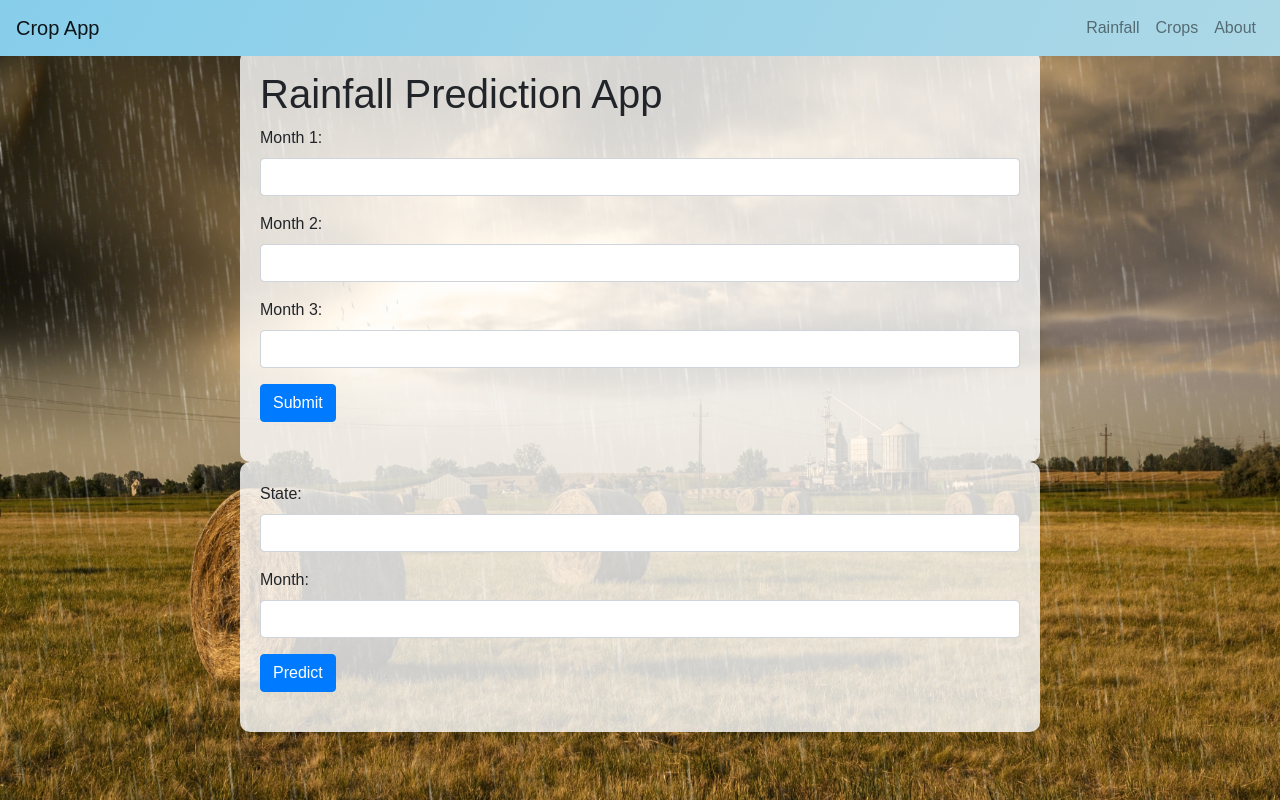
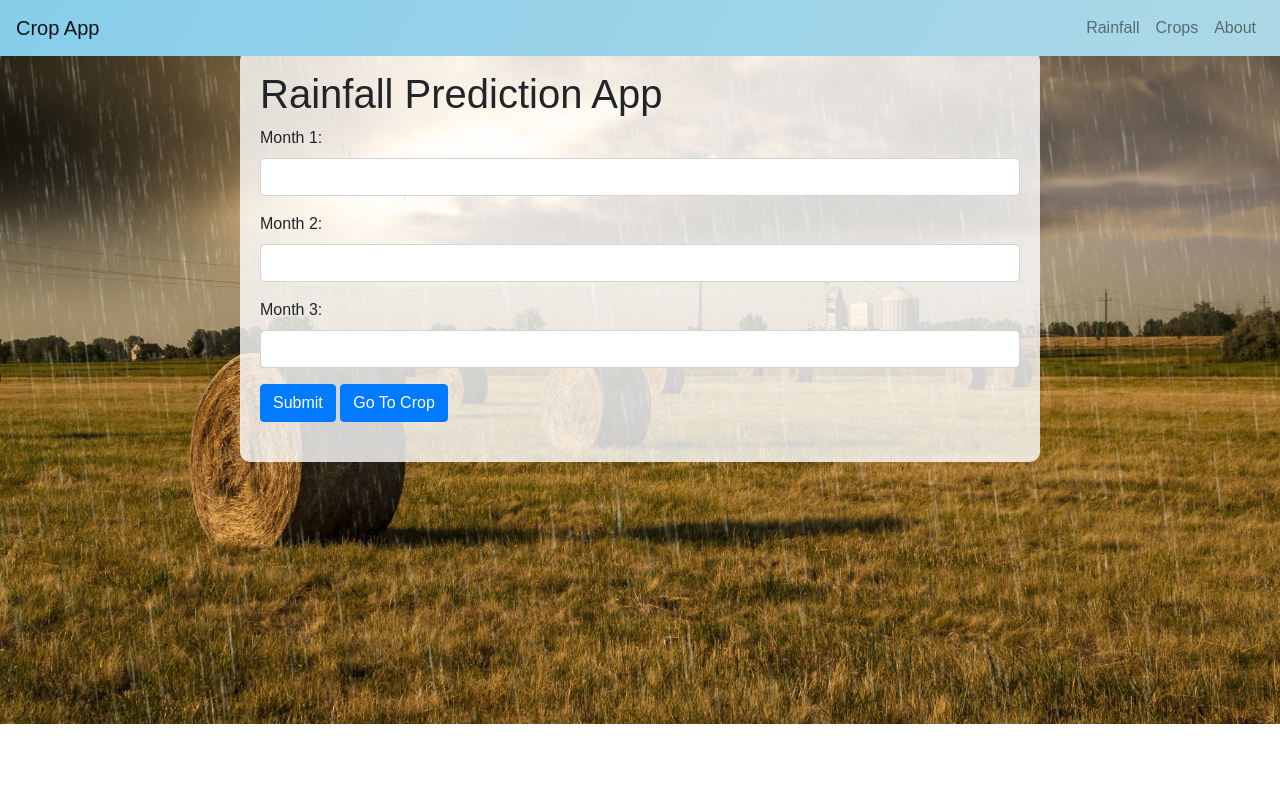
Before and after one commit to ameya932/Rainfall-Crop-Prediction, a Flask app: page /predict/rain in a window 1280 px wide. Run offline with Flask 3, Linux system fonts and the light colour scheme; some libraries are stand-ins or nearby versions.

Commit message:
minor changes to rainfall UI

```diff
--- a/main.py
+++ b/main.py
@@ -2,7 +2,7 @@ import tensorflow as tf
 import pandas as pd
 import numpy as np
 from sklearn.preprocessing import LabelEncoder
-from flask import Flask, render_template, request
+from flask import Flask, render_template, request, redirect
 import requests
 from bs4 import BeautifulSoup
 
@@ -23,6 +23,8 @@ def home():
 @app.route('/predict/crop', methods=['GET', 'POST'])
 def predict_crop():
     if request.method == 'GET':
+        if request.args.get('rainfall', None):
+            return render_template('croppredict.html', rainfall = request.args.get('rainfall', None))
         return render_template('croppredict.html')
     else:
         N = request.form['N']
@@ -74,6 +76,28 @@ def fetch_crop_details(crop_name):
     return crop_info, crop_image_url, irrigation_link
 
 
+@app.route('/predict/rain/custom', methods=['POST'])
+def predict_rain_custom():
+    if request.method == 'POST':
+        m1 = request.form['m1']
+        m2 = request.form['m2']
+        m3 = request.form['m3']
+
+        model_input = [float(m1), float(m2), float(m3)]
+        model_input = np.asarray(model_input).reshape(1, 3, 1)
+        print(model_input)
+        prediction = rainmodel.predict(model_input)[0][0]
+        gotocrop = False
+        try:
+            y = request.form['gotocrop']
+            gotocrop = True
+        except:
+            pass
+        if gotocrop:
+            return redirect('/predict/crop?rainfall='+str(prediction))
+        return render_template('rainpredict.html', rainfall_custom="Predicted rainfall: "+str(prediction)+"mm")
+
+    return render_template('rainpredict.html')
 
 @app.route('/predict/rain', methods=['GET', 'POST'])
 def predict_rain():
@@ -92,25 +116,21 @@ def predict_rain():
 
         custom_data = np.array([[month_value] * 3])
         model_input = np.expand_dims(custom_data, axis=2)
+        print(model_input)
         prediction = rainmodel.predict(model_input)
-
-        return render_template('rainpredict.html', rainfall=prediction[0][0])
+        gotocrop = False
+        try:
+            y = request.form['gotocrop']
+            gotocrop = True
+        except:
+            pass
+        if gotocrop:
+            return redirect('/predict/crop?rainfall='+str(prediction[0][0]))
+        return render_template('rainpredict.html', rainfall="Predicted rainfall: "+str(prediction[0][0])+"mm")
 
 
 
-@app.route('/predict/rain/custom', methods=['POST'])
-def predict_rain_custom():
-    if request.method == 'POST':
-        m1 = request.form['m1']
-        m2 = request.form['m2']
-        m3 = request.form['m3']
 
-        model_input = [float(m1), float(m2), float(m3)]
-        model_input = np.asarray(model_input).reshape(1, 3, 1)
-        prediction = rainmodel.predict(model_input)[0][0]
-        return render_template('rainpredict.html', rainfall=prediction)
-
-    return render_template('rainpredict.html')
 
 
 
--- a/templates/croppredict.html
+++ b/templates/croppredict.html
@@ -82,7 +82,7 @@
             </div>
             <div class="form-group">
                 <label for="rainfall">Rainfall:</label>
-                <input type="text" id="rainfall" class="form-control" name="rainfall" required>
+                <input type="text" id="rainfall" class="form-control" name="rainfall" required value={{rainfall}}>
             </div>
             <button type="submit" class="btn btn-primary">Submit</button>
         </form>
--- a/templates/index.html
+++ b/templates/index.html
@@ -447,7 +447,8 @@
 <div class="container">
     <div class="row row-content">
         <div class="col-md-6 col-image order-md-2">
-            <img src="/static/images/background.jpg" alt="Crop" class="img-fluid">
+            <img src="/static/images/background.jpg" alt="Crop" class="img-fluid"> <br> <br>
+            <img src="/static/images/background2.jpg" alt="Farmer" class="img-fluid">
         </div>
         <div class="col-md-6 col-text order-md-1">
             <h1 class="text-center mb-4">Crop Recommendation App</h1>
@@ -471,6 +472,7 @@
         <div class="row row-content mt-4">
             <div class="col-md-6 col-image order-md-1">
                 <img src="/static/images/background2.jpg" alt="Farmer" class="img-fluid">
+
             </div>
             <div class="col-md-6 col-text order-md-2">
                 <h2 class="text-center mb-4">Empowering Farmers</h2>
--- a/templates/rainpredict.html
+++ b/templates/rainpredict.html
@@ -30,10 +30,11 @@
         background: linear-gradient(120deg, #87CEEB, #ADD8E6);
     }
 
+
     </style>
 </head>
 <body>
-    <nav class="navbar navbar-expand-md navbar-light bg-light fixed-top">
+<nav class="navbar navbar-expand-md navbar-light bg-light fixed-top">
     <a class="navbar-brand" href="#">Crop App</a>
     <button class="navbar-toggler" type="button" data-toggle="collapse" data-target="#navbarNav"
             aria-controls="navbarNav" aria-expanded="false" aria-label="Toggle navigation">
@@ -70,24 +71,26 @@
             <input type="text" id="m3" class="form-control" name="m3" required>
         </div>
         <button type="submit" class="btn btn-primary">Submit</button>
+        <button type="submit" class="btn btn-primary" name="gotocrop" value="y">Go To Crop</button>
     </form>
-    <div id="result">{{rainfall}}</div>
+    <div id="result">{{rainfall_custom}}</div>
 </div>
 
-<div class="container">
-    <form id="rain-form" action="/predict/rain" method="post">
-        <div class="form-group">
-            <label for="state">State:</label>
-            <input type="text" id="state" class="form-control" name="state" required>
-        </div>
-        <div class="form-group">
-            <label for="month">Month:</label>
-            <input type="text" id="month" class="form-control" name="month" required>
-        </div>
-        <button type="submit" class="btn btn-primary">Predict</button>
-    </form>
-    <div id="result">{{rainfall}}</div>
-</div>
+<!--<div class="container">-->
+<!--    <form id="rain-form" action="/predict/rain" method="post">-->
+<!--        <div class="form-group">-->
+<!--            <label for="state">State:</label>-->
+<!--            <input type="text" id="state" class="form-control" name="state" required>-->
+<!--        </div>-->
+<!--        <div class="form-group">-->
+<!--            <label for="month">Month:</label>-->
+<!--            <input type="text" id="month" class="form-control" name="month" required>-->
+<!--        </div>-->
+<!--        <button type="submit" class="btn btn-primary">Predict</button>-->
+<!--        <button type="submit" class="btn btn-primary" name="gotocrop" value="y">Go To Crop</button>-->
+<!--    </form>-->
+<!--    <div id="result2">{{rainfall}}</div>-->
+<!--</div>-->
 <script src="https://code.jquery.com/jquery-3.5.1.slim.min.js"></script>
 <script src="https://cdn.jsdelivr.net/npm/@popperjs/core@2.9.2/dist/umd/popper.min.js"></script>
 <script src="https://stackpath.bootstrapcdn.com/bootstrap/4.5.2/js/bootstrap.min.js"></script>
```
